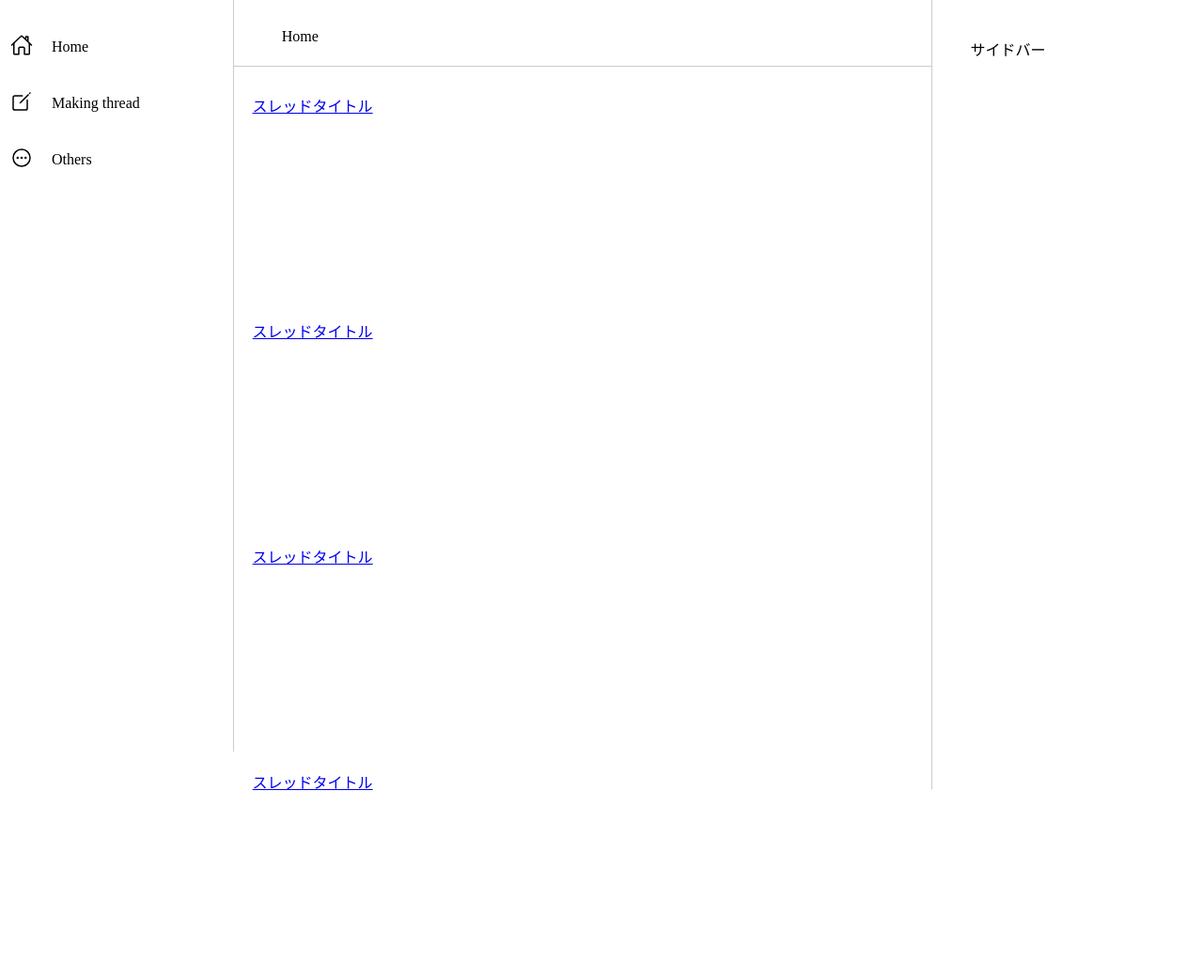
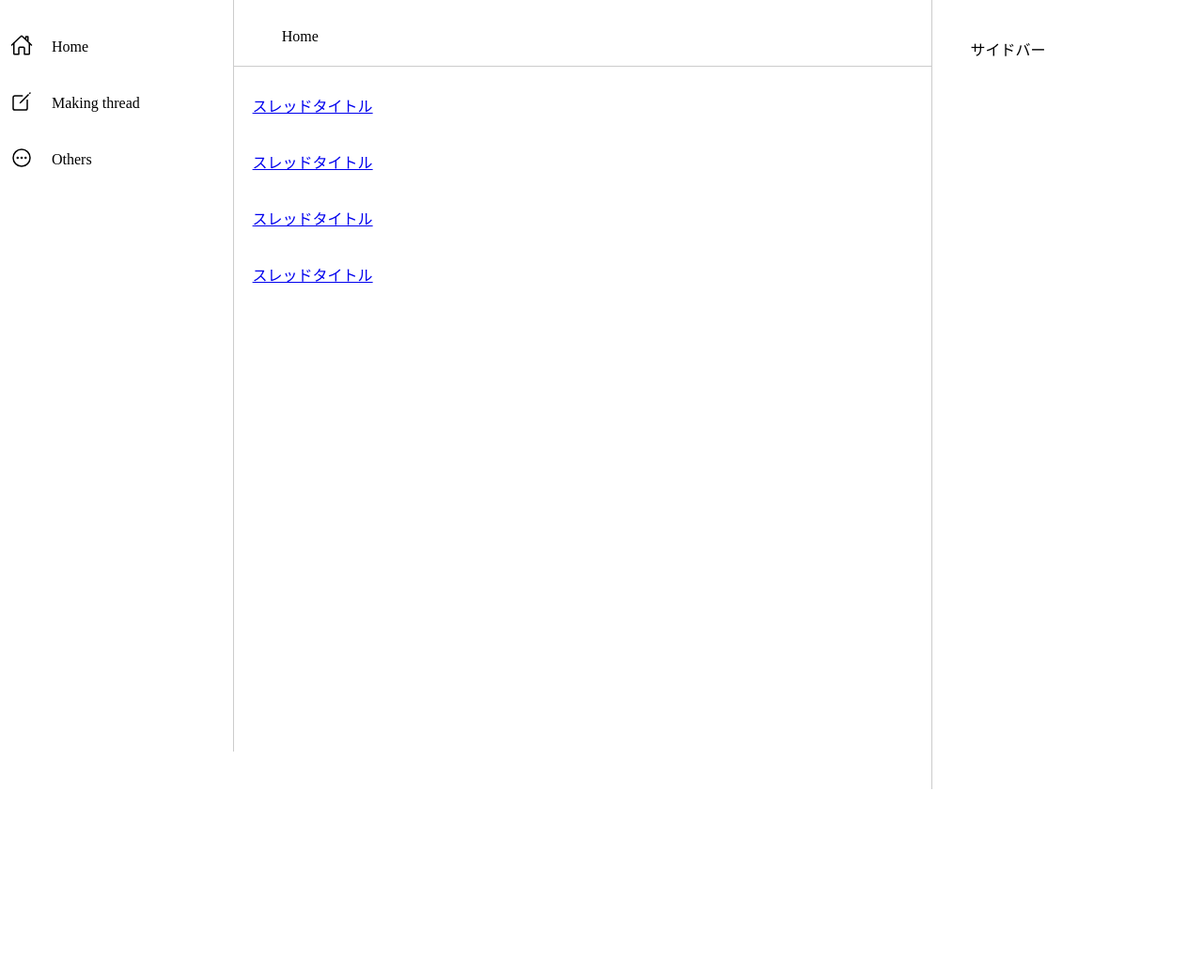
Before and after one commit to LVashro/CABBS, a plain HTML site: page index.html in a window 1280 px wide. Shown: the whole page at 94% size. After the commit the page ends 840 px from the top, so only its background shows below. Drawn offline with nearby package versions, Linux system fonts and the light colour scheme.

Commit message:
Update style.css

```diff
--- a/style.css
+++ b/style.css
@@ -37,7 +37,7 @@ main{
 }
 
 main p{
-    height: 200px;
+    height: 20px;
 }
 
 .sidebar{
```
